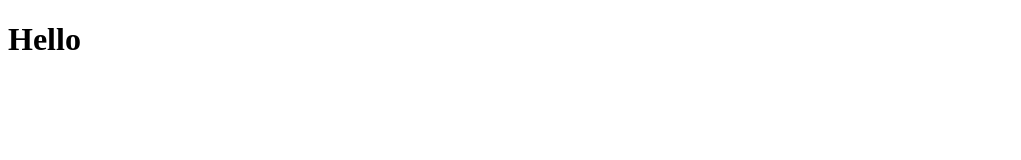
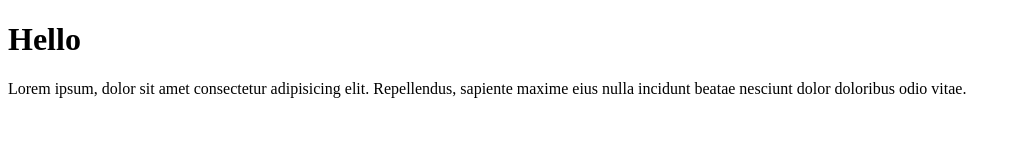
Before and after one commit to qochqarovayubhon/111222, a plain HTML site: page index.html in a window 1280 px wide. Shown: the whole page, without its empty margins (0-1021 px from the left). Drawn offline with Linux system fonts and the light colour scheme.

Commit message:
add hello

```diff
--- a/index.html
+++ b/index.html
@@ -7,5 +7,7 @@
 </head>
 <body>
   <h1>Hello</h1>
+
+  <p>Lorem ipsum, dolor sit amet consectetur adipisicing elit. Repellendus, sapiente maxime eius nulla incidunt beatae nesciunt dolor doloribus odio vitae.</p>
 </body>
 </html>
```
